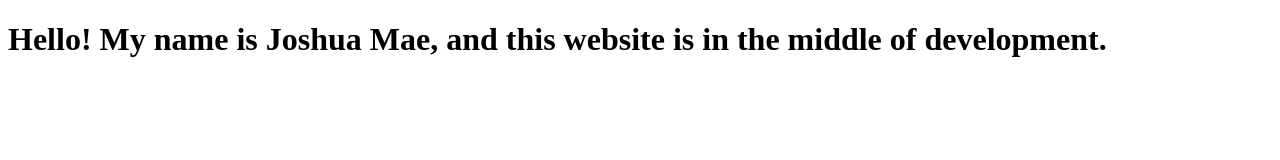
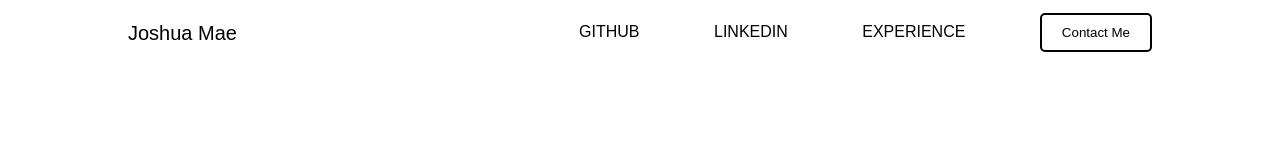
Before and after one commit to sigmaAPALEKAR/personal_site_test, a plain HTML site: page index.html in a window 1280 px wide. Drawn offline with Linux system fonts and the light colour scheme.

Commit message:
Added header

```diff
--- a/index.html
+++ b/index.html
@@ -1,18 +1,25 @@
 <!DOCTYPE html>
-<!--[if lt IE 7]>      <html class="no-js lt-ie9 lt-ie8 lt-ie7"> <![endif]-->
-<!--[if IE 7]>         <html class="no-js lt-ie9 lt-ie8"> <![endif]-->
-<!--[if IE 8]>         <html class="no-js lt-ie9"> <![endif]-->
-<!--[if gt IE 8]>      <html class="no-js"> <!--<![endif]-->
 <html>
 	<head>
 		<meta charset="utf-8">
 		<meta http-equiv="X-UA-Compatible" content="IE=edge">
 		<title>Joshua Mae</title>
-		<meta name="description" content="">
 		<meta name="viewport" content="width=device-width, initial-scale=1">
-		<link rel="stylesheet" href="">
+		<link rel="stylesheet" href="main.css">
 	</head>
 	<body>
-		<h1>Hello! My name is Joshua Mae, and this website is in the middle of development.</h1>
+		<header>
+			<div class="container">
+				<a href="#" class="logo">Joshua Mae</a>
+				<nav>
+					<ul>
+						<li><a href="https://github.com/joshua-mae">Github</a></li>
+						<li><a href="https://www.linkedin.com/in/joshuazmae">LinkedIn</a></li>
+						<li><a href="experience.html">Experience</a></li>
+						<li><button class="hollow-btn" onclick='location.href="mailto:joshuazmae@gmail.com"'>Contact Me</button></li>
+					</ul>
+				</nav>
+			</div>
+		</header>
 	</body>
 </html>
--- /dev/null
+++ b/main.css
@@ -0,0 +1,91 @@
+body {
+    margin: 0;
+    background: white;
+    font-family: 'Poppins', sans-serif;
+    font-weight: 400;
+}
+
+.container {
+    width: 80%;
+    margin: 0 auto;
+}
+
+header {
+    background: none;
+}
+
+
+header::after {
+    content: '';
+    display: table;
+    clear: both;
+}
+
+.logo {
+    float: left;
+    padding: 22px 0;
+    font-size: 20px;
+    text-decoration: none;
+    color: black;
+}
+
+nav {
+    float: right;
+}
+
+nav ul {
+    margin: 0;
+    padding: 0;
+    list-style: none;
+}
+
+nav li {
+    display: inline-block;
+    margin-left: 70px;
+    padding: 13px 0;
+    position: relative;
+
+}
+
+nav ul li a {
+    color: black;
+    text-decoration: none;
+    text-transform: uppercase;
+
+}
+
+nav ul li a:hover {
+    color: black;
+}
+
+nav ul li a::before {
+    content: '';
+    display: block;
+    height: 5px;
+    width: 0%;
+    background-color: black;
+    position: absolute;
+    bottom: 10px;
+    transition: all ease-in-out 250ms;
+}
+
+nav ul li a:hover::before {
+width: 100%;
+}
+
+.hollow-btn {
+    display: inline-block;
+    padding: 10px 20px;
+    border: 2px solid black;
+    border-radius: 5px;
+    color: black;
+    text-decoration: none;
+    transition: background-color 0.3s, color 0.3s;
+    background-color: white;
+  }
+
+.hollow-btn:hover {
+    background-color: black;
+    color: white;
+    cursor:pointer;
+    }
```
Also changed, not shown: experience.html (added, +14 -0 lines).
